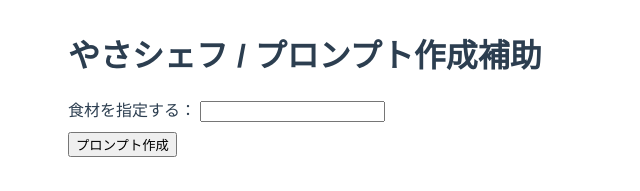
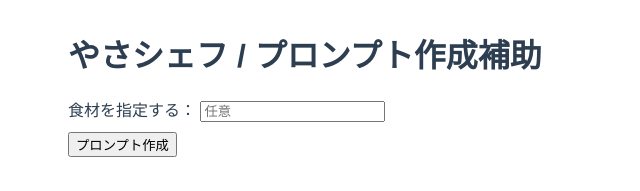
Before and after one commit to marunaka-food-corp/yasa-chef-prompt, a Vue app: page / in a window 1280 px wide. Shown: the top 191 px of the page, without its empty margins (0-640 px from the left). Built offline with nearby package versions, Linux system fonts and the light colour scheme.

Commit message:
Update App.vue

```diff
--- a/src/App.vue
+++ b/src/App.vue
@@ -4,7 +4,7 @@
     <form @submit.prevent="generate">
       <div>
         <label for="ingredients">食材を指定する：&nbsp;</label>
-        <input v-model="item.ingredients" id="ingredients" placeholder="" />
+        <input v-model="item.ingredients" id="ingredients" placeholder="任意" />
       </div>
       <button type="submit">プロンプト作成</button>
     </form>
@@ -29,7 +29,8 @@ export default {
   },
   methods: {
     generate() {
-      this.generatedPrompt = `aaaaa`
+      let p = '高齢者施設向けの献立を提案してください。'
+      this.generatedPrompt = p
     },
     clear() {
       this.generatedPrompt = ''
```
